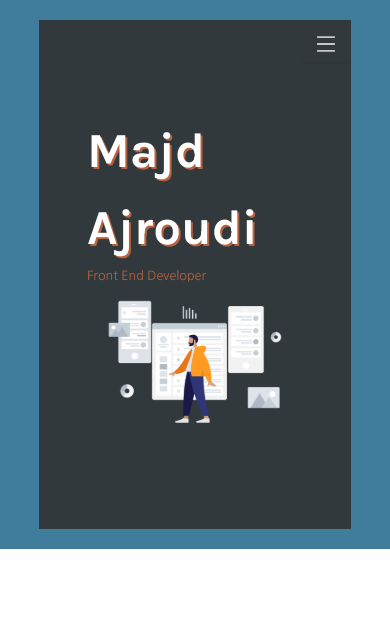
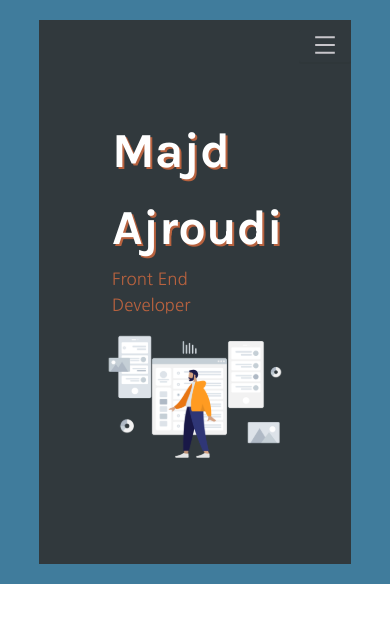
Before and after one commit to majdajroudi/Portfolio, a React (Create React App) app: page / in a window 390 px wide. Shown: the top 622 px of the page. Built offline with nearby package versions, Linux system fonts and the light colour scheme; a web font is replaced by a local one.

Commit message:
improvements

```diff
--- a/src/components/Drawer/index.css
+++ b/src/components/Drawer/index.css
@@ -18,7 +18,7 @@
 }
 
 .drawer--button span svg {
-    font-size: 20px;
+    font-size: 22px;
     color: #C8C6CB;
 }
 
--- a/src/containers/Home/index.css
+++ b/src/containers/Home/index.css
@@ -104,7 +104,11 @@
     }
 
     .home__contentBox__nameCol {
-        margin-right: 60px;
+        margin-right: 10px;
+    }
+
+    .home__contentBox__nameCol .ant-col {
+        width: 100%;
     }
 
     .home__contentBox__imgContainer img {
@@ -112,7 +116,8 @@
     }
 
     .home__contentBox__nameCol div h3 {
-        font-size: 0.9em;
+        font-size: 1.2em;
+        width: 100%;
     }
 
 }
```
